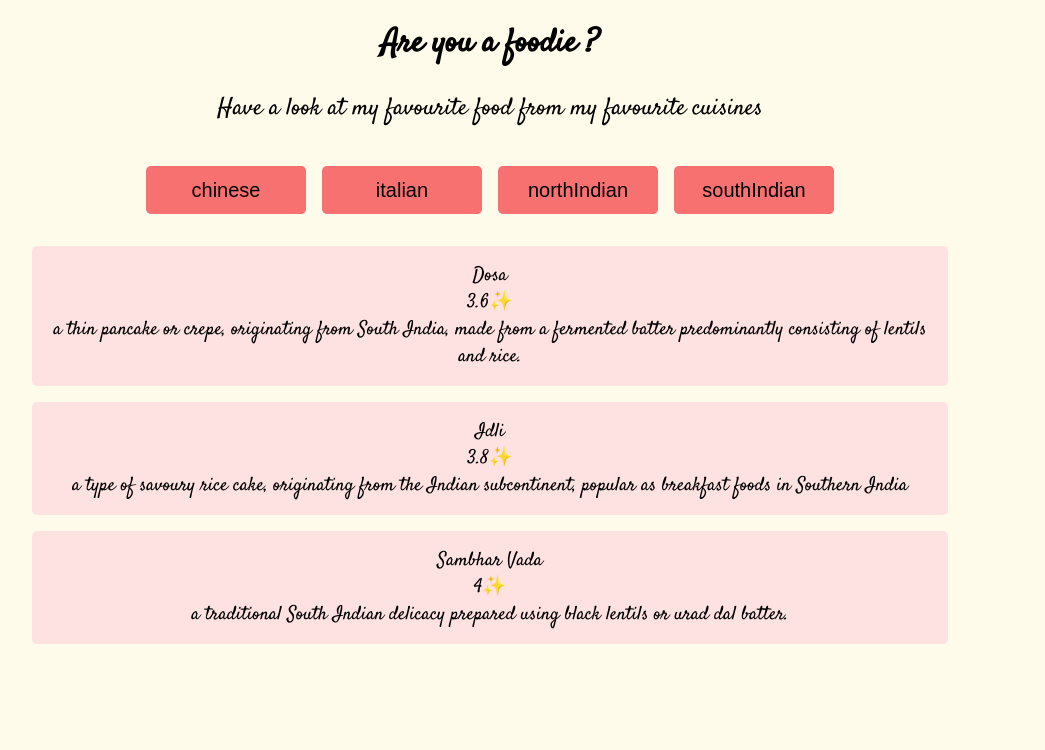
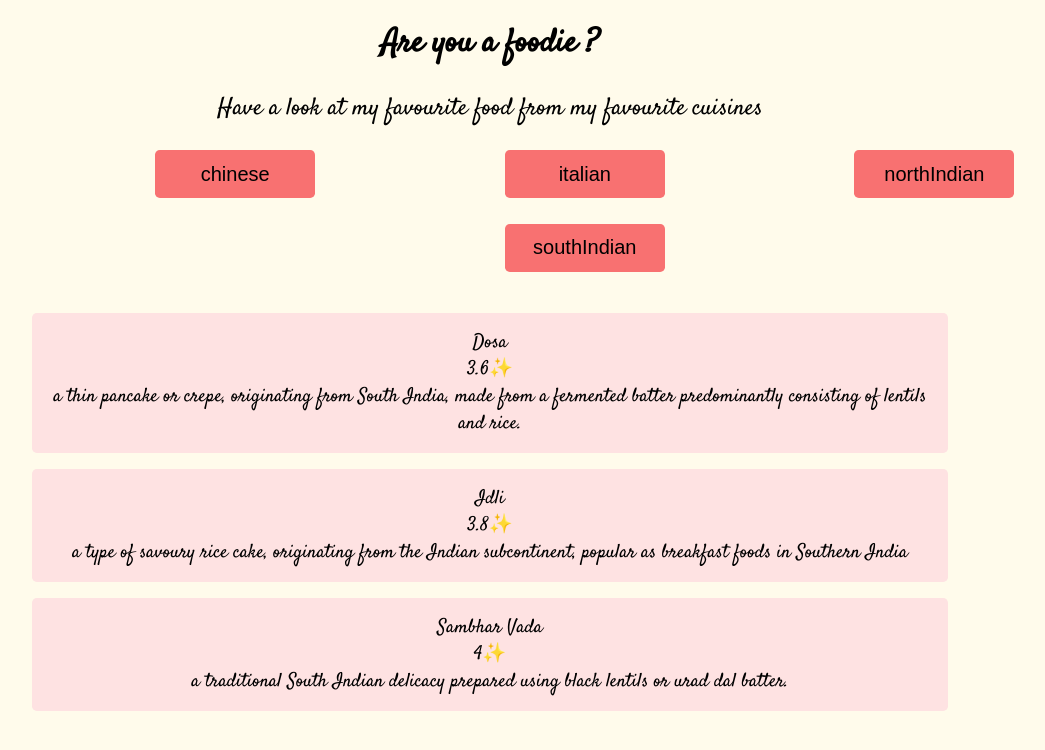
Before and after one commit to tiwarikratika/MyFAvouriteFood, a React (Create React App) app: page / in a window 1280 px wide. Shown: the top 750 px of the page, without its empty margins (150-1195 px from the left). Built offline with nearby package versions, Linux system fonts and the light colour scheme.

Commit message:
Update App.js

```diff
--- a/src/App.js
+++ b/src/App.js
@@ -35,10 +35,12 @@ export default function App() {
 
   return (
     <div className="App">
-      <h1> Are you a foodie ?</h1>
+      <h1 style={{textAlign:"center"
+      }}> Are you a foodie ?</h1>
       <p
         style={{
-          fontSize: "24px"
+          fontSize: "24px",
+          textAlign:"center"
         }}
       >
         Have a look at my favourite food from my favourite cuisines
@@ -58,7 +60,8 @@ export default function App() {
               width: "10rem",
               fontSize: "20px",
               padding: "4rem 1 rem",
-              margin: "1rem 0.5rem",
+              marginLeft:"15%",
+              marginBottom:"2%",
               hover: "blue"
             }}
           >
```
